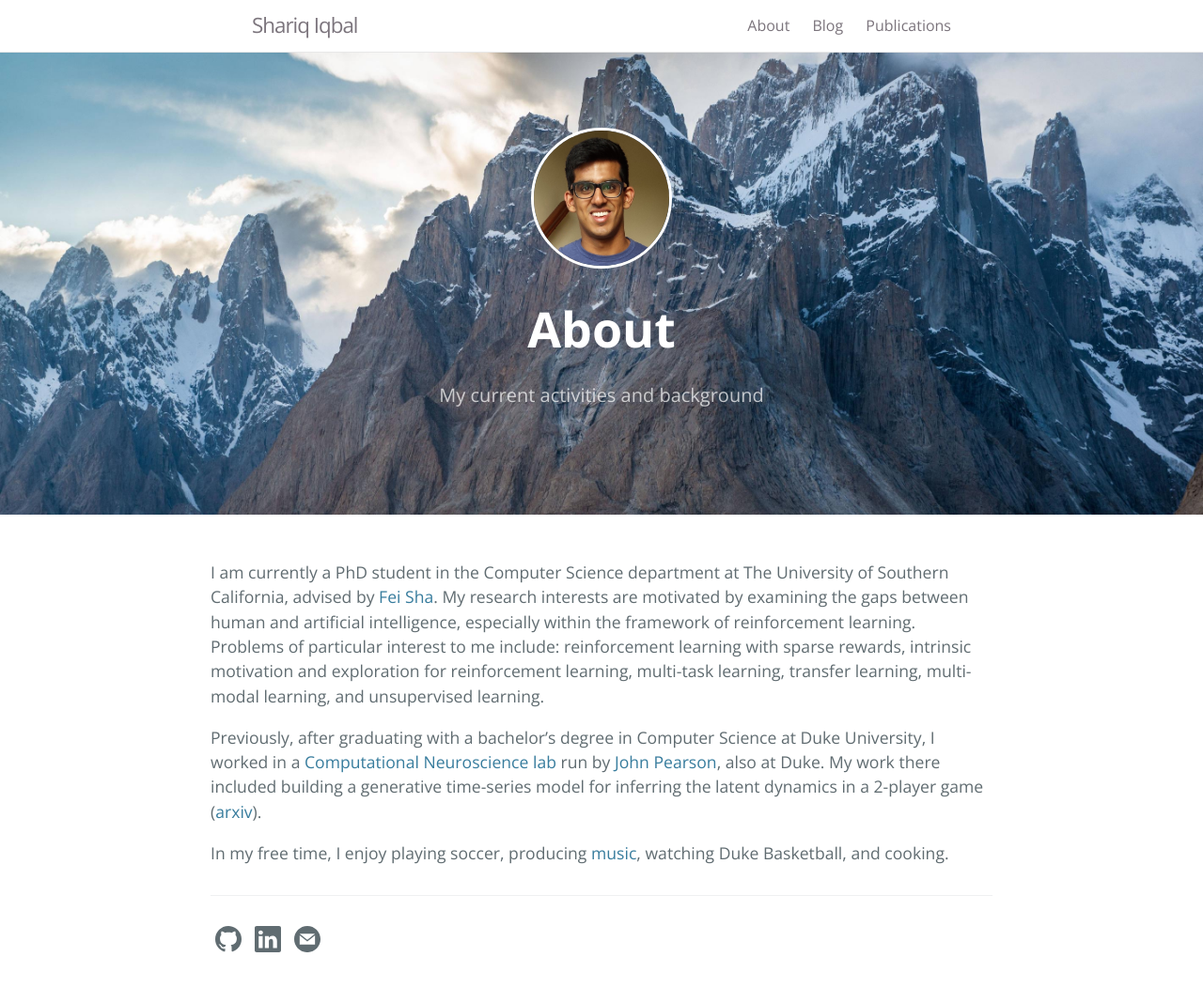
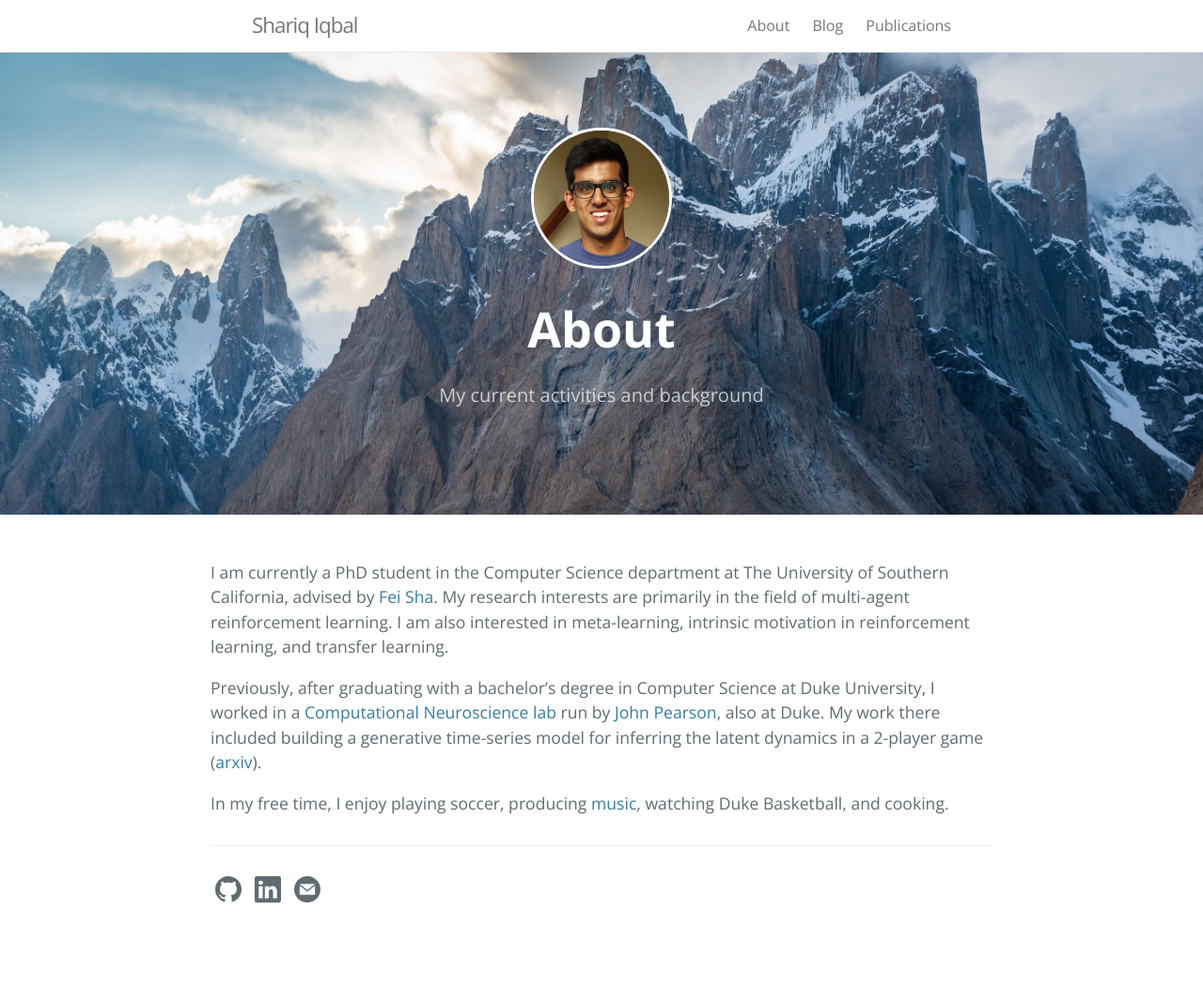
Before and after one commit to shariqiqbal2810/shariqiqbal2810.github.io, a Jekyll site: the page built from about.md, in a window 1280 px wide. Shown: the whole page at 94% size. Built offline with Jekyll 4.4.1, drawn with Linux system fonts in a browser that asks for light colours; after the commit the page ends 1015 px from its top, so only the background shows below that.

Commit message:
Update about

```diff
--- a/about.md
+++ b/about.md
@@ -5,7 +5,7 @@ tagline: My current activities and background
 permalink: /about.html
 ---
 
-I am currently a PhD student in the Computer Science department at The University of Southern California, advised by [Fei Sha](http://www-bcf.usc.edu/~feisha/). My research interests are motivated by examining the gaps between human and artificial intelligence, especially within the framework of reinforcement learning. Problems of particular interest to me include: reinforcement learning with sparse rewards, intrinsic motivation and exploration for reinforcement learning, multi-task learning, transfer learning, multi-modal learning, and unsupervised learning.
+I am currently a PhD student in the Computer Science department at The University of Southern California, advised by [Fei Sha](http://www-bcf.usc.edu/~feisha/). My research interests are primarily in the field of multi-agent reinforcement learning. I am also interested in meta-learning, intrinsic motivation in reinforcement learning, and transfer learning.
 
 Previously, after graduating with a bachelor's degree in Computer Science at Duke University, I worked in a [Computational Neuroscience lab](https://pearsonlab.github.io/) run by [John Pearson](http://jmxpearson.com/), also at Duke. My work there included building a generative time-series model for inferring the latent dynamics in a 2-player game ([arxiv](https://arxiv.org/abs/1702.07319)).
 
```
